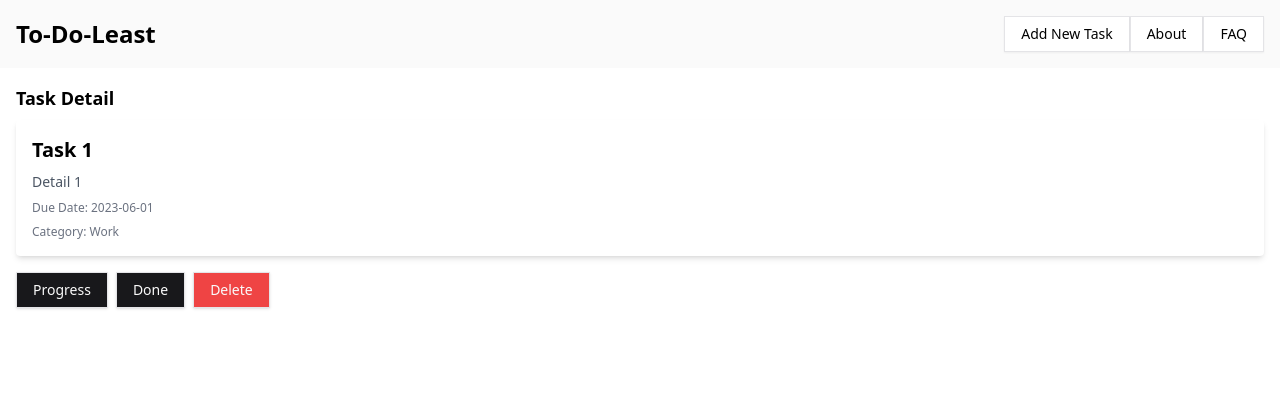
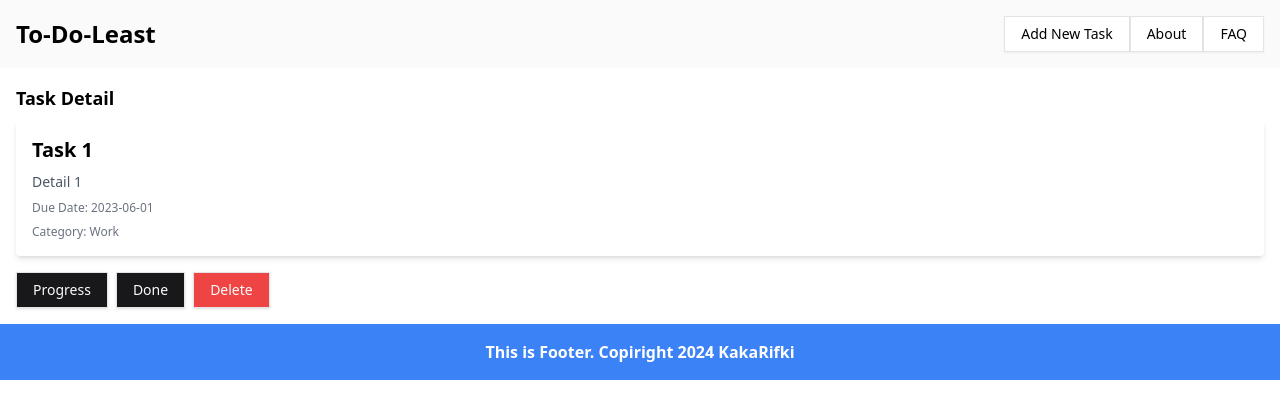
Before and after one commit to kakarifki/To-do-least, a React (Vite) app: page /task/1 in a window 1280 px wide. Shown: the top 418 px of the page. Built offline with nearby package versions, Linux system fonts and the light colour scheme.

Commit message:
feat: add footer

```diff
--- /dev/null
+++ b/src/components/common/footer.tsx
@@ -0,0 +1,10 @@
+
+const Footer = () => {
+  return (
+    <div className="bg-blue-500 text-white text-center py-4">
+    <h1 className="text-l font-bold">This is Footer. Copiright 2024 KakaRifki</h1>
+    </div>
+  )
+}
+
+export default Footer
--- a/src/components/common/layout/index.tsx
+++ b/src/components/common/layout/index.tsx
@@ -1,5 +1,6 @@
 import { FC, ReactNode } from 'react';
 import Navbar from '@/components/common/navbar';
+import Footer from '../footer';
 
 interface LayoutProps {
   children: ReactNode;
@@ -10,6 +11,7 @@ const Layout: FC<LayoutProps> = ({ children }) => {
     <div className="min-h-screen">
       <Navbar />
       {children}
+      <Footer />
     </div>
   );
 };
```
